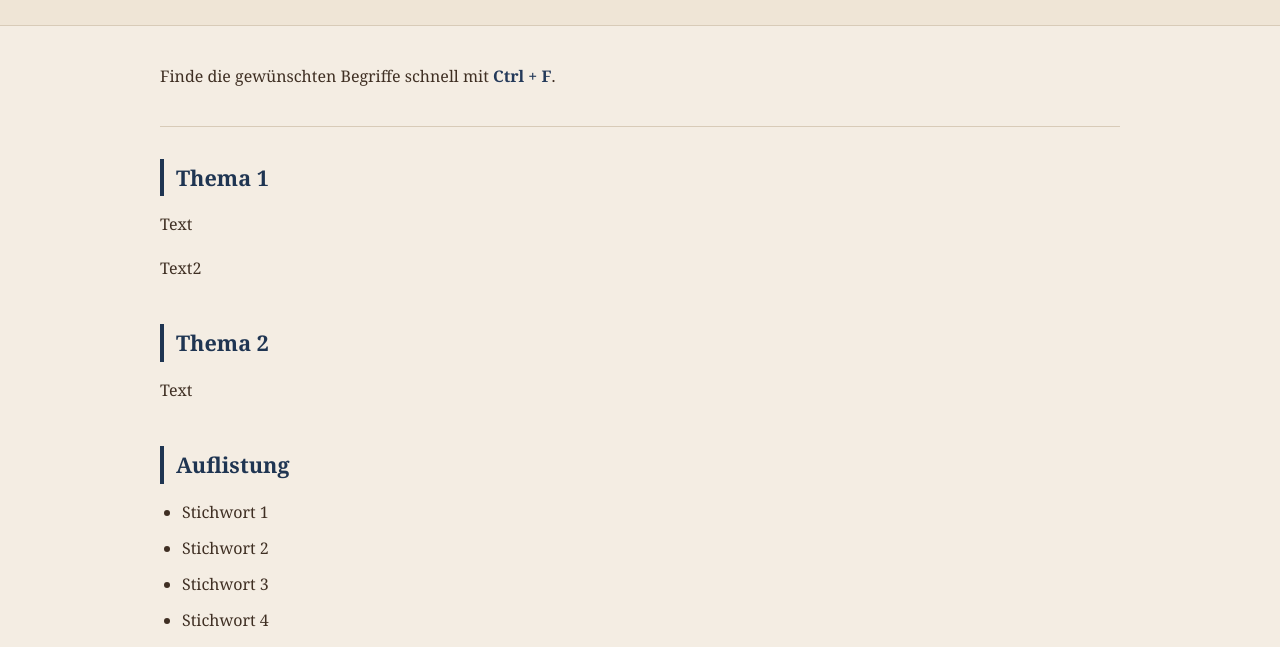
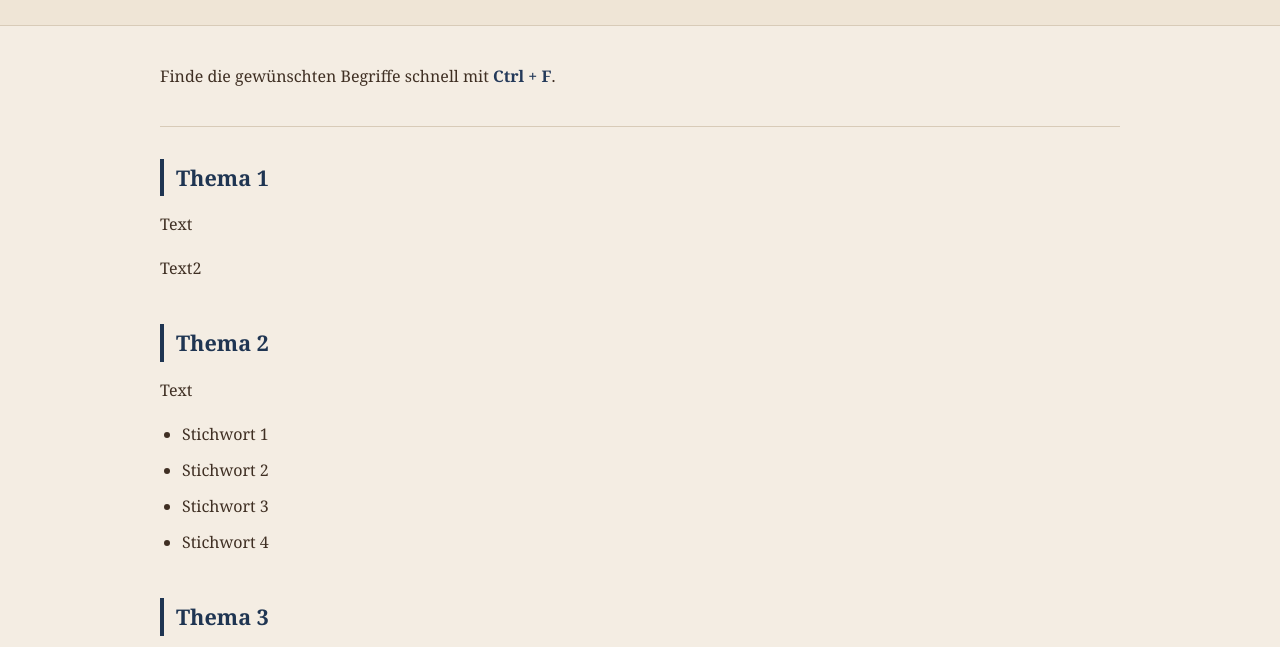
Before and after one commit to recha4/FaBe, a plain HTML site: page index.html in a window 1280 px wide. Shown: the part 151-798 px from the top of the page. Drawn offline with Linux system fonts and the light colour scheme.

Commit message:
deleted Auflistung

```diff
--- a/index.html
+++ b/index.html
@@ -40,10 +40,6 @@
             <p>
                 Text
             </p>
-        </section>
-
-        <section class="content-section">
-            <h2>Auflistung</h2>
             <ul>
                 <li>Stichwort 1</li>
                 <li>Stichwort 2</li>
```
